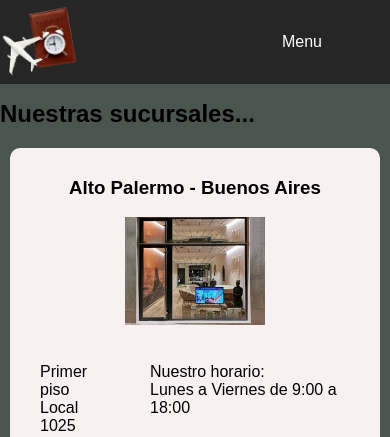
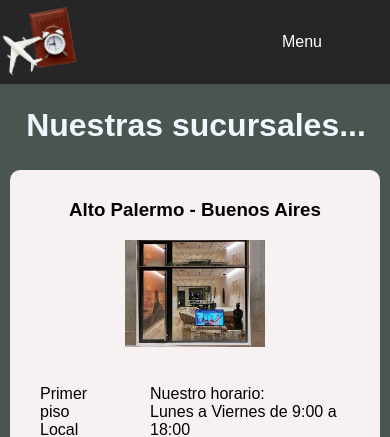
Before and after one commit to egmprog/cacG6, a PHP site: page /app/views/content/offices.html in a window 390 px wide. Shown: the top 437 px of the page. Run offline with PHP 8.4, Linux system fonts and the light colour scheme.

Commit message:
20240425H

```diff
--- a/app/css/offices.css
+++ b/app/css/offices.css
@@ -28,9 +28,11 @@
       color: #ffffff;
     }
 
-    .secc1 .titulo h2{
+    .secc1 h2{
       text-align: center;
       font-size: 2rem;
+      margin-left: 2px;
+      color: aliceblue;
     }
 
     .suc1 {
```
